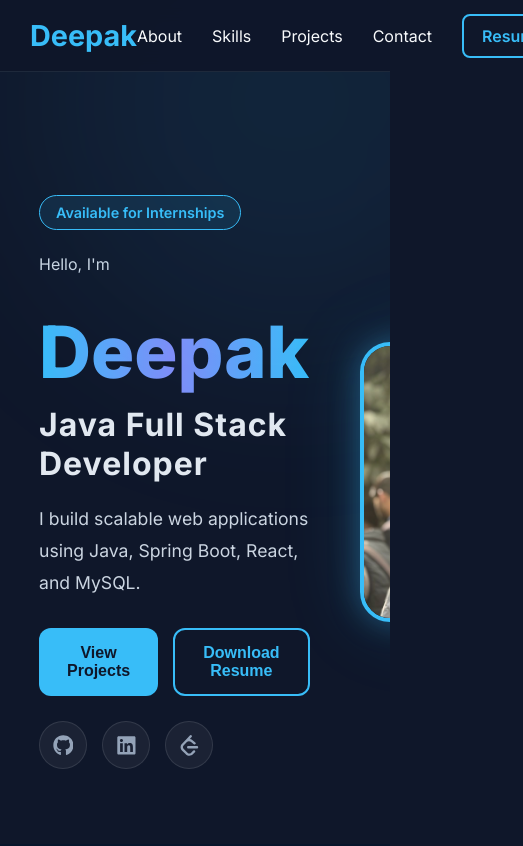
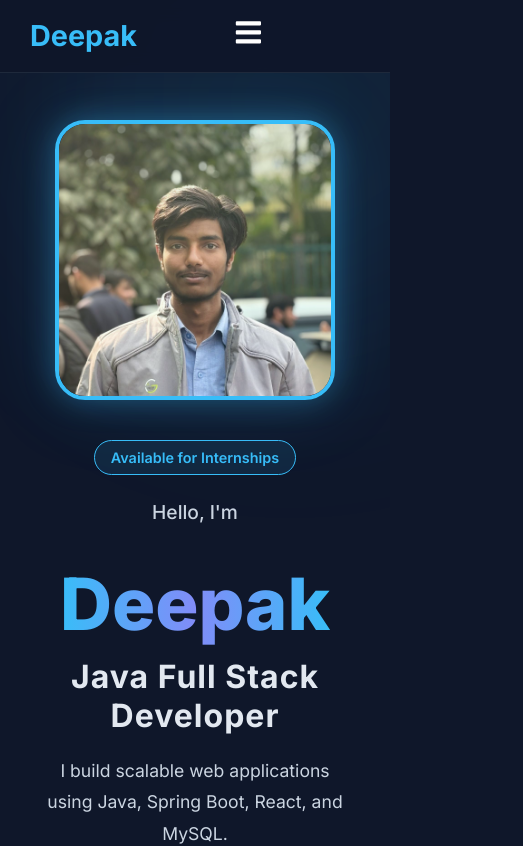
Before and after one commit to CodeByDeepak01/Portfolio, a React app: page / in a window 390 px wide. Shown: the top 846 px of the page, 523 px wide, since content can reach past the window. Built offline with nearby package versions, Linux system fonts and the light colour scheme; the HTML template or start-up script is replaced by a standard one.

Commit message:
Updated portfolio and build contact section

```diff
--- a/src/App.jsx
+++ b/src/App.jsx
@@ -4,6 +4,7 @@ import About from "./components/About";
 import Skills from "./components/Skills";
 import Projects from "./components/Projects";
 import Contact from "./components/Contact";
+import Footer from "./components/Footer";
 
 function App() {
   return (
@@ -14,6 +15,7 @@ function App() {
       <Skills />
       <Projects />
       <Contact />
+      <Footer />
     </>
   );
 }
--- a/src/components/About.css
+++ b/src/components/About.css
@@ -1,6 +1,5 @@
 .about {
   padding: 100px 10%;
-  background: #07152b;
 }
 
 .about-container {
@@ -31,6 +30,8 @@
 .about h2 {
   font-size: 2.5rem;
   margin-bottom: 30px;
+  display: flex;
+  justify-content: center;
   color: white;
 }
 
--- a/src/components/Contact.css
+++ b/src/components/Contact.css
@@ -2,13 +2,164 @@
   padding: 120px 10%;
 }
 
+.contact-header {
+  text-align: center;
+  margin-bottom: 60px;
+}
+
+.contact-header h2 {
+  font-size: 3rem;
+  margin-bottom: 10px;
+}
+
+.contact-header p {
+  color: #94a3b8;
+}
+
+.contact-header::after {
+  content: "";
+
+  display: block;
+
+  width: 80px;
+  height: 4px;
+
+  margin: 20px auto 0;
+
+  border-radius: 10px;
+
+  background: linear-gradient(90deg, #38bdf8, #0ea5e9);
+}
+
 .contact-container {
-  max-width: 1200px;
-  margin: auto;
-
   display: grid;
-  grid-template-columns: 1fr 1fr;
-  gap: 60px;
-
+  grid-template-columns: 1.1fr 1fr;
+  gap: 100px;
   align-items: center;
 }
+
+.contact-left,
+.contact-right {
+  display: flex;
+  flex-direction: column;
+  justify-content: center;
+}
+
+.contact-left h2 {
+  font-size: 3rem;
+  line-height: 1.1;
+  margin-bottom: 20px;
+}
+
+.contact-left p {
+  color: #cbd5e1;
+  line-height: 1.8;
+  font-size: 1.1rem;
+}
+
+.contact-form {
+  background: rgba(255, 255, 255, 0.04);
+
+  border: 1px solid rgba(255, 255, 255, 0.08);
+
+  border-radius: 24px;
+
+  padding: 35px;
+
+  backdrop-filter: blur(12px);
+  -webkit-backdrop-filter: blur(12px);
+
+  box-shadow: 0 0 25px rgba(56, 189, 248, 0.08);
+
+  display: flex;
+  flex-direction: column;
+
+  gap: 18px;
+}
+
+.contact-form input,
+.contact-form textarea {
+  width: 100%;
+
+  padding: 16px;
+
+  border-radius: 12px;
+
+  border: 1px solid rgba(255, 255, 255, 0.08);
+
+  background: rgba(255, 255, 255, 0.03);
+
+  color: white;
+
+  outline: none;
+
+  font-size: 1rem;
+}
+
+.contact-form input:focus,
+.contact-form textarea:focus {
+  border-color: #38bdf8;
+}
+
+.contact-form button {
+  padding: 16px;
+
+  border: none;
+
+  border-radius: 12px;
+
+  cursor: pointer;
+
+  font-size: 1rem;
+  font-weight: 600;
+
+  color: white;
+
+  background: linear-gradient(135deg, #38bdf8, #0ea5e9);
+
+  transition: all 0.3s ease;
+}
+
+.contact-form button:hover {
+  transform: translateY(-3px);
+}
+
+.contact-links {
+  padding: 14px 22px;
+  font-size: 1rem;
+  display: flex;
+  gap: 18px;
+  margin-top: 35px;
+  flex-wrap: wrap;
+}
+
+.contact-link {
+  display: flex;
+  align-items: center;
+  gap: 10px;
+
+  min-width: 150px;
+  justify-content: center;
+
+  padding: 12px 18px;
+
+  border-radius: 12px;
+
+  text-decoration: none;
+  color: white;
+
+  background: rgba(255, 255, 255, 0.04);
+
+  border: 1px solid rgba(255, 255, 255, 0.08);
+
+  transition: all 0.3s ease;
+}
+
+.contact-link:hover {
+  transform: translateY(-3px);
+  border-color: #38bdf8;
+}
+
+.contact-form:hover {
+  box-shadow: 0 0 20px rgba(56, 189, 248, 0.15);
+}
--- /dev/null
+++ b/src/components/Footer.css
@@ -0,0 +1,71 @@
+.footer {
+
+  padding: 40px 10% 25px;
+
+  border-top: 1px solid rgba(255,255,255,0.08);
+}
+
+.footer-content {
+  max-width: 700px;
+
+  margin: auto;
+
+  text-align: center;
+}
+
+.footer-content h3 {
+  font-size: 2.2rem;
+
+  color: #38bdf8;
+
+  margin-bottom: 15px;
+}
+
+.footer-content p {
+  color: #94a3b8;
+
+  line-height: 1.6;
+}
+
+.footer-links {
+  display: flex;
+
+  justify-content: center;
+
+  gap: 20px;
+
+  margin: 20px 0;
+}
+
+.footer-links a {
+  width: 48px;
+  height: 48px;
+
+  display: flex;
+  align-items: center;
+  justify-content: center;
+
+  border-radius: 50%;
+
+  color: white;
+
+  font-size: 1.1rem;
+
+  background: rgba(255,255,255,0.04);
+
+  border: 1px solid rgba(255,255,255,0.08);
+
+  transition: all 0.3s ease;
+}
+
+.footer-links a:hover {
+  transform: translateY(-4px);
+
+  border-color: #38bdf8;
+}
+
+.copyright {
+  margin-top: 20px;
+
+  font-size: 0.95rem;
+}
--- a/src/components/Footer.jsx
+++ b/src/components/Footer.jsx
@@ -0,0 +1,49 @@
+import "./Footer.css";
+
+import { FaGithub, FaLinkedin } from "react-icons/fa";
+import { TbBrandLeetcode } from "react-icons/tb";
+
+function Footer() {
+  return (
+    <footer className="footer">
+      <div className="footer-content">
+        <h3>Deepak</h3>
+
+        <p>
+          Aspiring Java Full Stack Developer passionate about building scalable
+          and modern web applications.
+        </p>
+
+        <div className="footer-links">
+          <a
+            href="https://github.com/CodeByDeepak01"
+            target="_blank"
+            rel="noopener noreferrer"
+          >
+            <FaGithub />
+          </a>
+
+          <a
+            href="https://www.linkedin.com/in/deepak-18b74a310"
+            target="_blank"
+            rel="noopener noreferrer"
+          >
+            <FaLinkedin />
+          </a>
+
+          <a
+            href="https://leetcode.com/u/CodeByDeepak/"
+            target="_blank"
+            rel="noopener noreferrer"
+          >
+            <TbBrandLeetcode />
+          </a>
+        </div>
+
+        <p className="copyright">© 2026 Deepak. Built with React & Vite.</p>
+      </div>
+    </footer>
+  );
+}
+
+export default Footer;
--- a/src/components/Hero.css
+++ b/src/components/Hero.css
@@ -4,6 +4,12 @@
   align-items: center;
   padding: 0 10%;
   background-color: #0f172a;
+}
+
+.greeting {
+  font-size: 1.2rem;
+  font-weight: 500;
+  color: #e2e8f0;
 }
 
 .hero-content {
@@ -199,3 +205,41 @@
   max-width: 500px;
   font-size: 1.1rem;
 }
+
+@media (max-width: 768px) {
+
+  .hero {
+    display: flex;
+    flex-direction: column-reverse;
+    text-align: center;
+    gap: 40px;
+  }
+
+  .hero-content {
+    display: flex;
+    flex-direction: column;
+    align-items: center;
+  }
+
+  .hero-buttons {
+    width: 100%;
+    display: flex;
+    flex-direction: column;
+    align-items: center;
+    gap: 15px;
+  }
+
+  .hero-buttons button {
+    width: 100%;
+    max-width: 320px;
+  }
+
+  .hero-socials {
+    justify-content: center;
+  }
+
+  .hero-image img {
+    width: 280px;
+    height: 280px;
+  }
+}
--- a/src/components/Hero.jsx
+++ b/src/components/Hero.jsx
@@ -10,7 +10,7 @@ function Hero() {
       <div className="hero-content">
         <div className="hero-badge">Available for Internships</div>
 
-        <p>Hello, I'm</p>
+        <p class="greeting">Hello, I'm</p>
 
         <h1>Deepak</h1>
 
@@ -27,15 +27,27 @@ function Hero() {
         </div>
 
         <div className="hero-socials">
-          <a href="/" target="_blank" rel="noreferrer">
+          <a
+            href="https://github.com/CodeByDeepak01"
+            target="_blank"
+            rel="noopener noreferrer"
+          >
             <FaGithub />
           </a>
 
-          <a href="/" target="_blank" rel="noreferrer">
+          <a
+            href="https://www.linkedin.com/in/deepak-18b74a310"
+            target="_blank"
+            rel="noopener noreferrer"
+          >
             <FaLinkedin />
           </a>
 
-          <a href="/" target="_blank" rel="noreferrer">
+          <a
+            href="https://leetcode.com/u/CodeByDeepak/"
+            target="_blank"
+            rel="noopener noreferrer"
+          >
             <SiLeetcode />
           </a>
         </div>
--- a/src/components/Navbar.css
+++ b/src/components/Navbar.css
@@ -11,7 +11,7 @@
   background: rgba(15, 23, 42, 0.95);
 
   -webkit-backdrop-filter: blur(10px); /* Safari */
-  backdrop-filter: blur(10px);         /* Chrome, Edge, Firefox */
+  backdrop-filter: blur(10px); /* Chrome, Edge, Firefox */
 
   z-index: 1000;
   border-bottom: 1px solid #1e293b;
@@ -64,3 +64,54 @@
   background: #38bdf8;
   color: #0f172a !important;
 }
+
+.menu-toggle {
+  display: none;
+  font-size: 1.8rem;
+  cursor: pointer;
+  color: white;
+}
+
+@media (max-width: 768px) {
+  .nav-links {
+    position: fixed;
+
+    top: 80px;
+    right: -100%;
+
+    width: 250px;
+
+    background: #08152f;
+
+    flex-direction: column;
+
+    padding: 30px;
+
+    border-radius: 15px;
+
+    transition: 0.3s ease;
+
+    z-index: 1000;
+  }
+
+  .nav-links.active {
+    right: 20px;
+  }
+
+  .menu-toggle {
+    display: block;
+  }
+
+  .nav-links li {
+    width: 100%;
+  }
+
+  .nav-links a {
+    display: block;
+    width: 100%;
+  }
+
+  .nav-links a:hover {
+    color: #38bdf8;
+  }
+}
--- a/src/components/Navbar.jsx
+++ b/src/components/Navbar.jsx
@@ -1,6 +1,11 @@
 import "./Navbar.css";
 
+import { FaBars, FaTimes } from "react-icons/fa";
+import { useState } from "react";
+
 function Navbar() {
+  const [menuOpen, setMenuOpen] = useState(false);
+
   return (
     <header className="navbar">
       <div className="navbar-container">
@@ -8,22 +13,34 @@ function Navbar() {
           <a href="#hero">Deepak</a>
         </div>
 
+        <div className="menu-toggle" onClick={() => setMenuOpen(!menuOpen)}>
+          {menuOpen ? <FaTimes /> : <FaBars />}
+        </div>
+
         <nav>
-          <ul className="nav-links">
+          <ul className={menuOpen ? "nav-links active" : "nav-links"}>
             <li>
-              <a href="#about">About</a>
+              <a href="#about" onClick={() => setMenuOpen(false)}>
+                About
+              </a>
             </li>
 
             <li>
-              <a href="#skills">Skills</a>
+              <a href="#skills" onClick={() => setMenuOpen(false)}>
+                Skills
+              </a>
             </li>
 
             <li>
-              <a href="#projects">Projects</a>
+              <a href="#projects" onClick={() => setMenuOpen(false)}>
+                Projects
+              </a>
             </li>
 
             <li>
-              <a href="#contact">Contact</a>
+              <a href="#contact" onClick={() => setMenuOpen(false)}>
+                Contact
+              </a>
             </li>
 
             <li>
@@ -32,6 +49,7 @@ function Navbar() {
                 target="_blank"
                 rel="noopener noreferrer"
                 className="resume-btn"
+                onClick={() => setMenuOpen(false)}
               >
                 Resume
               </a>
--- a/src/index.css
+++ b/src/index.css
@@ -9,3 +9,7 @@ body {
   color: white;
   font-family: 'Inter', sans-serif;
 }
+
+html {
+  scroll-behavior: smooth;
+}
```
Also changed, not shown: src/components/Contact.jsx (+51 -25 lines).
